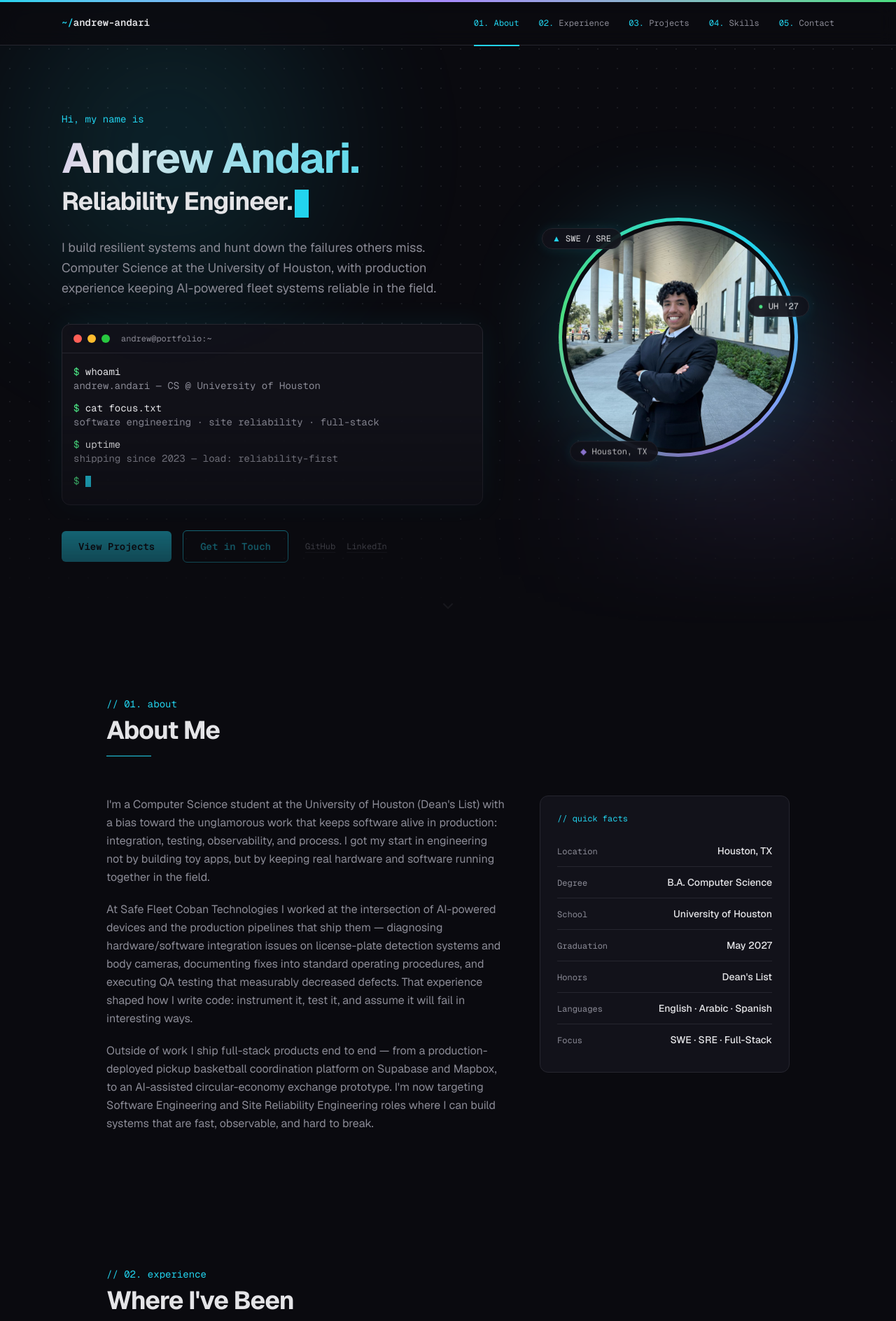
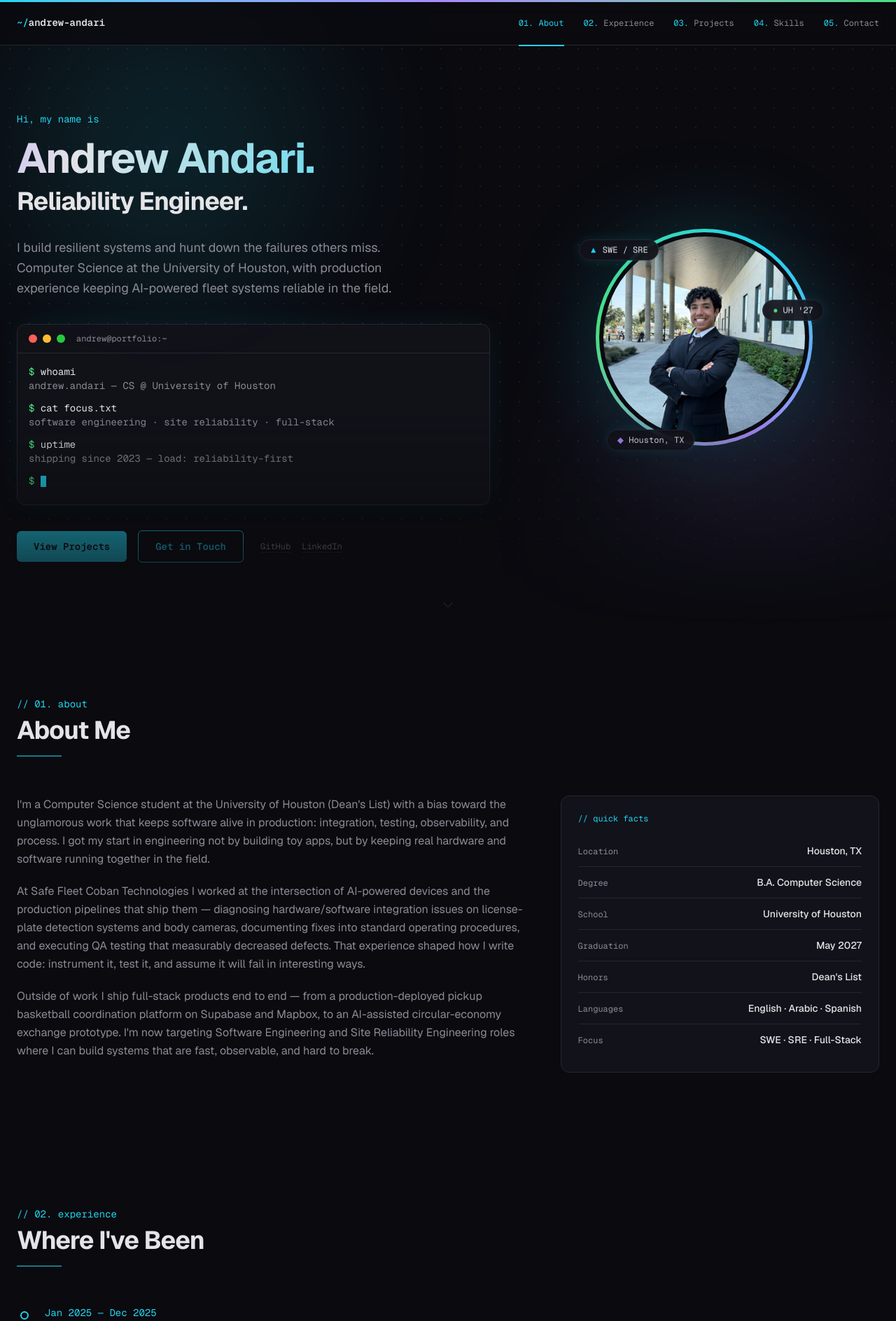
Before and after one commit to wynetyme/portfolio, a Next.js app: page / in a window 1280 px wide. Shown: the top 1888 px of the page at 70% size. Built offline with nearby package versions, Linux system fonts and the light colour scheme.

Commit message:
Widen desktop layout, shrink portrait 10%, add coin-flip easter egg on portrait
Co-authored-by: wynetyme <wynetyme@users.noreply.github.com>

```diff
--- a/components/Navbar.tsx
+++ b/components/Navbar.tsx
@@ -30,7 +30,7 @@ export default function Navbar() {
     <header className="fixed inset-x-0 top-0 z-50 border-b border-line bg-background/80 backdrop-blur-md">
       <nav
         aria-label="Primary"
-        className="mx-auto flex h-16 max-w-6xl items-center justify-between px-6"
+        className="mx-auto flex h-16 max-w-7xl items-center justify-between px-6"
       >
         <a
           href="#top"
--- a/components/sections/About.tsx
+++ b/components/sections/About.tsx
@@ -5,7 +5,7 @@ import SectionHeading from "@/components/ui/SectionHeading";
 export default function About() {
   return (
     <section id="about" className="scroll-mt-20 py-24">
-      <div className="mx-auto max-w-5xl px-6">
+      <div className="mx-auto max-w-7xl px-6">
         <Reveal>
           <SectionHeading index="01" label="about" title="About Me" />
         </Reveal>
--- a/components/sections/Contact.tsx
+++ b/components/sections/Contact.tsx
@@ -5,7 +5,7 @@ import SectionHeading from "@/components/ui/SectionHeading";
 export default function Contact() {
   return (
     <section id="contact" className="scroll-mt-20 py-24">
-      <div className="mx-auto max-w-5xl px-6">
+      <div className="mx-auto max-w-7xl px-6">
         <Reveal>
           <SectionHeading index="05" label="contact" title="Get in Touch" />
         </Reveal>
--- a/components/sections/Experience.tsx
+++ b/components/sections/Experience.tsx
@@ -6,12 +6,12 @@ import TimelineItem from "@/components/ui/TimelineItem";
 export default function Experience() {
   return (
     <section id="experience" className="scroll-mt-20 py-24">
-      <div className="mx-auto max-w-5xl px-6">
+      <div className="mx-auto max-w-7xl px-6">
         <Reveal>
           <SectionHeading index="02" label="experience" title="Where I've Been" />
         </Reveal>
 
-        <ol className="max-w-3xl">
+        <ol className="max-w-4xl">
           {experience.map((entry, i) => (
             <Reveal key={`${entry.role}-${entry.company}`} delay={i * 0.1}>
               <TimelineItem entry={entry} isLast={i === experience.length - 1} />
--- a/components/sections/Hero.tsx
+++ b/components/sections/Hero.tsx
@@ -1,7 +1,8 @@
 "use client";
 
 import Image from "next/image";
-import { motion, useReducedMotion } from "framer-motion";
+import { useState } from "react";
+import { AnimatePresence, motion, useReducedMotion } from "framer-motion";
 import { site, socials } from "@/lib/data";
 import TerminalCard from "@/components/ui/TerminalCard";
 import Typewriter from "@/components/ui/Typewriter";
@@ -50,14 +51,18 @@ function FloatingBadge({
   );
 }
 
+const EGG_THRESHOLD = 5;
+
 export default function Hero() {
   const prefersReducedMotion = useReducedMotion();
+  const [flips, setFlips] = useState(0);
+  const foundEgg = flips >= EGG_THRESHOLD;
 
   return (
     <section id="top" className="dot-grid relative flex min-h-screen items-center pt-16">
       <div className="aurora" aria-hidden="true" />
 
-      <div className="relative mx-auto w-full max-w-6xl px-6 py-24">
+      <div className="relative mx-auto w-full max-w-7xl px-6 py-24">
         <motion.div
           variants={prefersReducedMotion ? undefined : container}
           initial={prefersReducedMotion ? false : "hidden"}
@@ -150,22 +155,43 @@ export default function Hero() {
               <span className="text-violet">◆</span> Houston, TX
             </FloatingBadge>
 
-            <motion.div
-              className="portrait-ring"
+            <motion.button
+              type="button"
+              onClick={() => setFlips((f) => f + 1)}
+              aria-label="Flip the portrait"
+              className="portrait-ring block cursor-pointer"
               whileHover={prefersReducedMotion ? undefined : { scale: 1.03 }}
-              transition={{ type: "spring", stiffness: 260, damping: 18 }}
+              whileTap={prefersReducedMotion ? undefined : { scale: 0.97 }}
+              animate={prefersReducedMotion ? undefined : { rotateY: flips * 360 }}
+              transition={{ duration: 0.7, ease: [0.45, 0, 0.25, 1] }}
+              style={{ transformPerspective: 900 }}
             >
               <div className="rounded-full bg-background p-1.5">
                 <Image
                   src="/profile.jpg"
                   alt="Portrait of Andrew Andari"
-                  width={320}
-                  height={320}
+                  width={288}
+                  height={288}
                   priority
-                  className="h-56 w-56 rounded-full object-cover sm:h-72 sm:w-72 lg:h-80 lg:w-80"
+                  className="h-50 w-50 rounded-full object-cover sm:h-64 sm:w-64 lg:h-72 lg:w-72"
                 />
               </div>
-            </motion.div>
+            </motion.button>
+
+            {/* Coin-flip easter egg */}
+            <AnimatePresence>
+              {foundEgg && (
+                <motion.p
+                  role="status"
+                  initial={prefersReducedMotion ? false : { opacity: 0, y: 10, scale: 0.9 }}
+                  animate={{ opacity: 1, y: 0, scale: 1 }}
+                  transition={{ type: "spring", stiffness: 320, damping: 20 }}
+                  className="absolute -bottom-14 left-1/2 z-10 w-max -translate-x-1/2 rounded-full border border-accent/60 bg-surface/95 px-4 py-2 font-mono text-xs text-accent shadow-[0_0_24px_rgba(34,211,238,0.25)] backdrop-blur"
+                >
+                  hey there ;) you found me
+                </motion.p>
+              )}
+            </AnimatePresence>
 
             {/* Glow under the portrait */}
             <div
--- a/components/sections/Projects.tsx
+++ b/components/sections/Projects.tsx
@@ -6,7 +6,7 @@ import SectionHeading from "@/components/ui/SectionHeading";
 export default function Projects() {
   return (
     <section id="projects" className="scroll-mt-20 py-24">
-      <div className="mx-auto max-w-5xl px-6">
+      <div className="mx-auto max-w-7xl px-6">
         <Reveal>
           <SectionHeading index="03" label="projects" title="Things I've Built" />
         </Reveal>
--- a/components/sections/Skills.tsx
+++ b/components/sections/Skills.tsx
@@ -7,7 +7,7 @@ import TechTag from "@/components/ui/TechTag";
 export default function Skills() {
   return (
     <section id="skills" className="scroll-mt-20 py-24">
-      <div className="mx-auto max-w-5xl px-6">
+      <div className="mx-auto max-w-7xl px-6">
         <Reveal>
           <SectionHeading index="04" label="skills" title="Technical Competencies" />
         </Reveal>
@@ -17,7 +17,7 @@ export default function Skills() {
         <TechMarquee />
       </Reveal>
 
-      <div className="mx-auto mt-10 max-w-5xl px-6">
+      <div className="mx-auto mt-10 max-w-7xl px-6">
         <div className="grid gap-6 sm:grid-cols-2">
           {skillGroups.map((group, i) => (
             <Reveal key={group.label} delay={i * 0.08}>
--- a/components/ui/Footer.tsx
+++ b/components/ui/Footer.tsx
@@ -3,7 +3,7 @@ import { site, socials } from "@/lib/data";
 export default function Footer() {
   return (
     <footer className="relative z-10 border-t border-line py-8">
-      <div className="mx-auto flex max-w-5xl flex-col items-center gap-3 px-6 text-center">
+      <div className="mx-auto flex max-w-7xl flex-col items-center gap-3 px-6 text-center">
         <p className="inline-flex items-center gap-2 font-mono text-xs text-status">
           <span
             aria-hidden="true"
```
